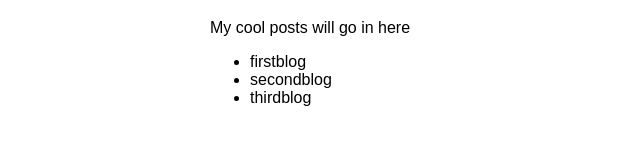
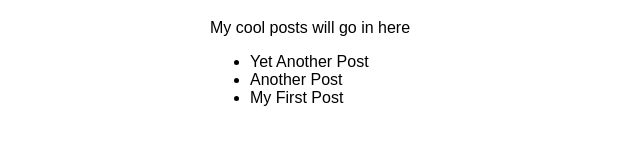
Before and after one commit to thachdoSC/my-first-gatsby-site, a Gatsby site: page /blog in a window 1280 px wide. Shown: the part 157-302 px from the top of the page, without its empty margins (180-820 px from the left). Built offline with nearby package versions, Linux system fonts and the light colour scheme; Gatsby itself is replaced by a stand-in of ours.

Commit message:
updated query to use mdx plugin

```diff
--- a/src/pages/blog.js
+++ b/src/pages/blog.js
@@ -9,7 +9,7 @@ const BlogPage = ({ data }) => {
     <Layout pageTitle="My Blog Posts">
       <p>My cool posts will go in here</p>
       <ul>
-        {data.allFile.nodes.map(blog => <li key={blog.name}>{blog.name}</li>)}
+        {data.allMdx.nodes.map(node => <li key={node.id}>{node.frontmatter.title}</li>)}
       </ul>
     </Layout>
   )
@@ -17,9 +17,15 @@ const BlogPage = ({ data }) => {
 
 export const query = graphql `
   query {
-    allFile {
+    allMdx(sort: {frontmatter: {date: DESC}}) {
       nodes {
-        name
+        frontmatter {
+          date(formatString: "MMMM D, YYYY")
+          slug
+          title
+        }
+        id
+        excerpt
       }
     }
   }
```
